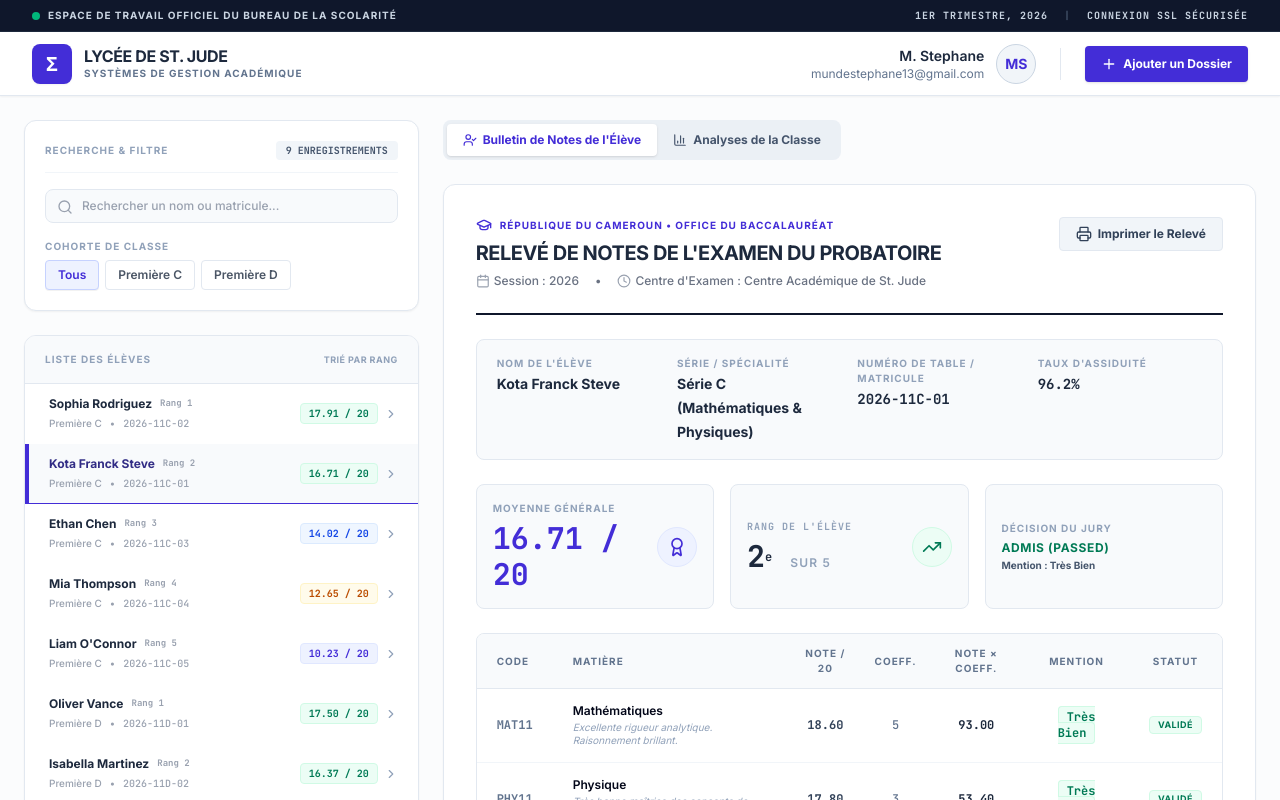
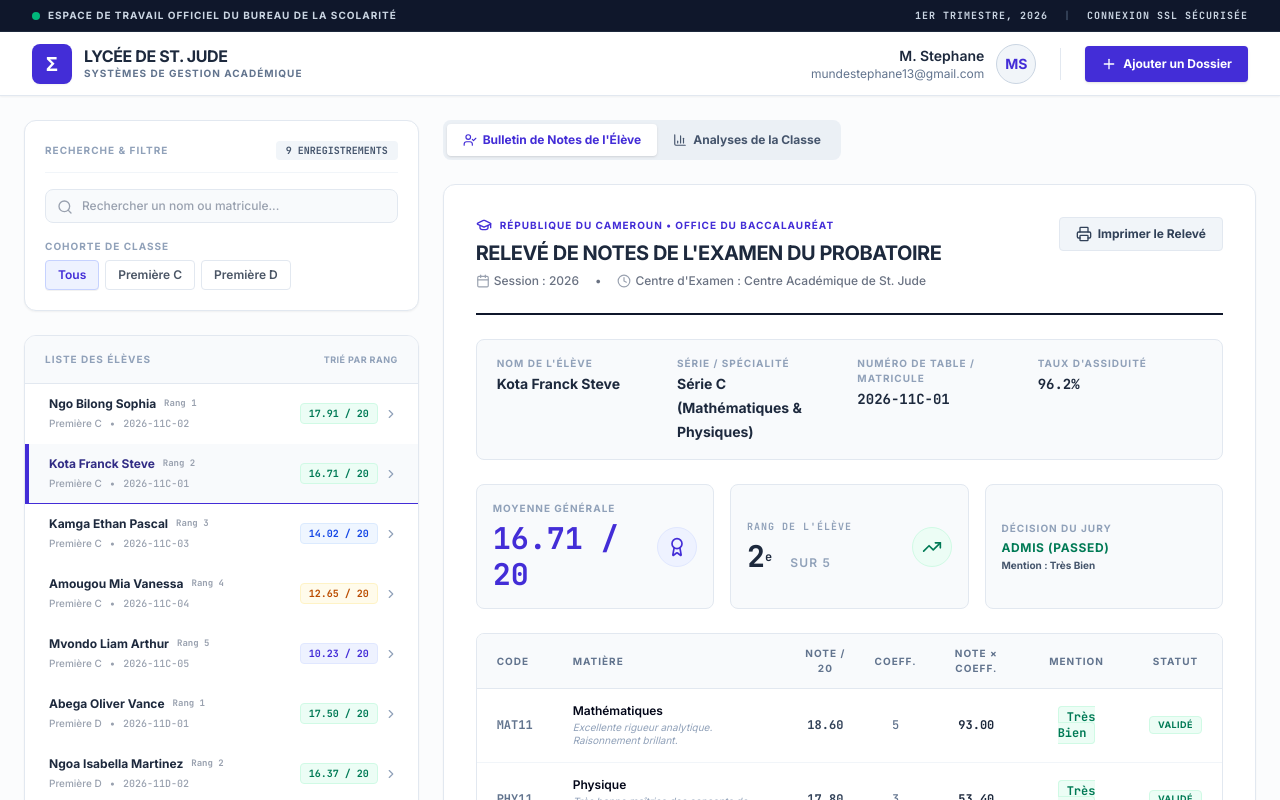
Before and after one commit to Stephan-MC/results-app, a React (Vite) app: page / in a window 1280 px wide. Shown: the top 800 px of the page. Built offline with nearby package versions, Linux system fonts and the light colour scheme.

Commit message:
feat: localize student records and update branding
Updated student names to reflect regional context and adjusted dashboard metadata and titles to align with the Probatoire 2026 academic session.

```diff
--- a/index.html
+++ b/index.html
@@ -3,7 +3,7 @@
   <head>
     <meta charset="UTF-8" />
     <meta name="viewport" content="width=device-width, initial-scale=1.0" />
-    <title>Lycée de St. Jude — Portail Académique & Gestion des Notes</title>
+    <title>Resultats de Kota Franck Steve - Probatoire 2026</title>
 
     <!-- SEO Meta Tags -->
     <meta name="description" content="Espace officiel de la scolarité du Lycée de St. Jude. Suivi des performances, bulletin de notes officiel et analyses statistiques des cohortes pour le premier trimestre." />
@@ -13,14 +13,14 @@
 
     <!-- Open Graph / Facebook -->
     <meta property="og:type" content="website" />
-    <meta property="og:title" content="Lycée de St. Jude — Portail de Gestion Académique" />
+    <meta property="og:title" content="Resultats de Kota Franck Steve - Probatoire 2026" />
     <meta property="og:description" content="Accédez au portail sécurisé de gestion académique : relevés de notes interactifs, suivi des performances individuelles et graphiques de progression." />
     <meta property="og:image" content="/assets/st_jude_og_banner.png" />
     <meta property="og:image:alt" content="Lycée de St. Jude Portail Académique" />
 
     <!-- Twitter -->
     <meta property="twitter:card" content="summary_large_image" />
-    <meta property="twitter:title" content="Lycée de St. Jude — Portail de Gestion Académique" />
+    <meta property="twitter:title" content="Resultats de Kota Franck Steve - Probatoire 2026" />
     <meta property="twitter:description" content="Accédez au portail sécurisé de gestion académique : relevés de notes interactifs, suivi des performances individuelles et graphiques de progression." />
     <meta property="twitter:image" content="/assets/st_jude_og_banner.png" />
   </head>
--- a/metadata.json
+++ b/metadata.json
@@ -1,6 +1,6 @@
 {
   "name": "Academic Results Dashboard",
-  "description": "An interactive dashboard for searching, filtering, and analyzing student academic results, transcripts, and class statistics.",
+  "description": "Portail académique officiel du Lycée de St. Jude pour le suivi, l'analyse des résultats scolaires et les bulletins du Probatoire 2026.",
   "requestFramePermissions": [],
   "majorCapabilities": ["MAJOR_CAPABILITY_SERVER_SIDE_GEMINI_API"]
 }
--- a/src/data/academicData.ts
+++ b/src/data/academicData.ts
@@ -64,7 +64,7 @@ export const INITIAL_STUDENTS: StudentRecord[] = [
   {
     id: "STU102",
     rollNumber: "2026-11C-02",
-    name: "Sophia Rodriguez",
+    name: "Ngo Bilong Sophia",
     classSection: "Première C",
     semester: "Term 1",
     attendance: 98.5,
@@ -88,7 +88,7 @@ export const INITIAL_STUDENTS: StudentRecord[] = [
   {
     id: "STU103",
     rollNumber: "2026-11C-03",
-    name: "Ethan Chen",
+    name: "Kamga Ethan Pascal",
     classSection: "Première C",
     semester: "Term 1",
     attendance: 92.0,
@@ -112,7 +112,7 @@ export const INITIAL_STUDENTS: StudentRecord[] = [
   {
     id: "STU104",
     rollNumber: "2026-11C-04",
-    name: "Mia Thompson",
+    name: "Amougou Mia Vanessa",
     classSection: "Première C",
     semester: "Term 1",
     attendance: 94.1,
@@ -136,7 +136,7 @@ export const INITIAL_STUDENTS: StudentRecord[] = [
   {
     id: "STU105",
     rollNumber: "2026-11C-05",
-    name: "Liam O'Connor",
+    name: "Mvondo Liam Arthur",
     classSection: "Première C",
     semester: "Term 1",
     attendance: 88.0,
@@ -161,7 +161,7 @@ export const INITIAL_STUDENTS: StudentRecord[] = [
   {
     id: "STU201",
     rollNumber: "2026-11D-01",
-    name: "Oliver Vance",
+    name: "Abega Oliver Vance",
     classSection: "Première D",
     semester: "Term 1",
     attendance: 97.4,
@@ -185,7 +185,7 @@ export const INITIAL_STUDENTS: StudentRecord[] = [
   {
     id: "STU202",
     rollNumber: "2026-11D-02",
-    name: "Isabella Martinez",
+    name: "Ngoa Isabella Martinez",
     classSection: "Première D",
     semester: "Term 1",
     attendance: 95.0,
@@ -209,7 +209,7 @@ export const INITIAL_STUDENTS: StudentRecord[] = [
   {
     id: "STU203",
     rollNumber: "2026-11D-03",
-    name: "Lucas Bennett",
+    name: "Mbida Lucas Bennett",
     classSection: "Première D",
     semester: "Term 1",
     attendance: 91.5,
@@ -233,7 +233,7 @@ export const INITIAL_STUDENTS: StudentRecord[] = [
   {
     id: "STU204",
     rollNumber: "2026-11D-04",
-    name: "Ava Fitzgerald",
+    name: "Bengono Ava Fitzgerald",
     classSection: "Première D",
     semester: "Term 1",
     attendance: 99.1,
```
